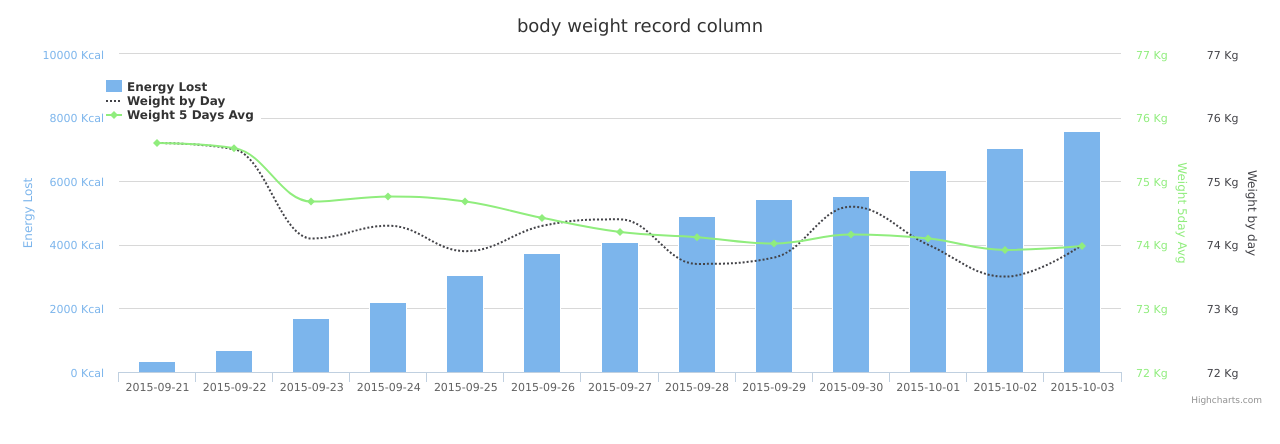
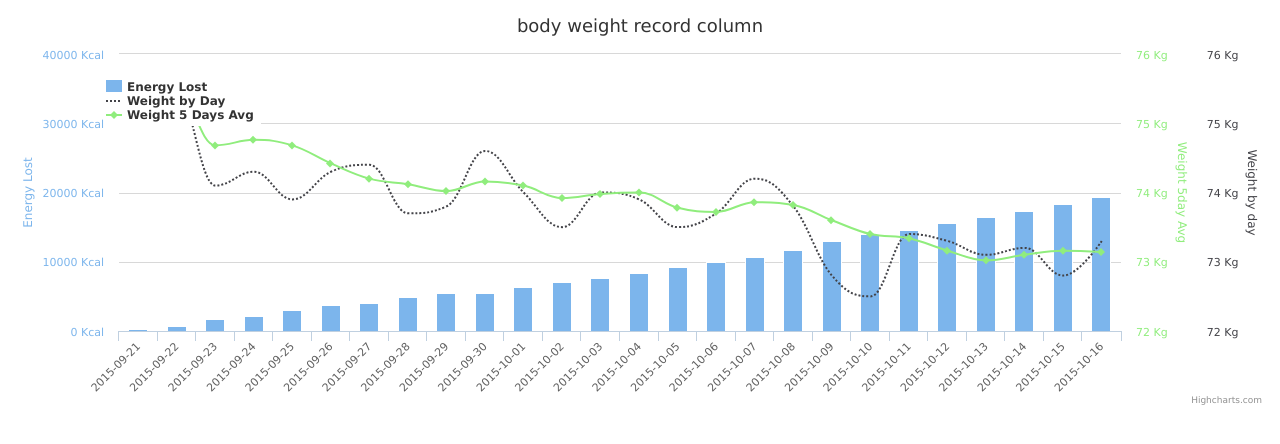
Before and after one commit to dasheryang/fit_progress, a PHP site: page / in a window 1280 px wide. Shown: the top 444 px of the page. Run offline with PHP 8.4, Linux system fonts and the light colour scheme.

Commit message:
update progress

```diff
--- a/index.php
+++ b/index.php
@@ -177,6 +177,21 @@ function parse_init_data(){
     $data_set[] = ['2015-10-02', 73.5, 700];
     $data_set[] = ['2015-10-03', 74.0, 550];
 
+    $data_set[] = ['2015-10-04', 73.9, 800];
+    $data_set[] = ['2015-10-05', 73.5, 850];
+    $data_set[] = ['2015-10-06', 73.7, 700];
+
+    $data_set[] = ['2015-10-07', 74.2, 760];
+    $data_set[] = ['2015-10-08', 73.8, 1000];
+    $data_set[] = ['2015-10-09', 72.8, 1300];
+    $data_set[] = ['2015-10-10', 72.5, 1050];
+    $data_set[] = ['2015-10-11', 73.4, 600];
+    $data_set[] = ['2015-10-12', 73.3, 1000];
+    $data_set[] = ['2015-10-13', 73.1, 800];
+    $data_set[] = ['2015-10-14', 73.2, 950];
+    $data_set[] = ['2015-10-15', 72.8, 1000];
+    $data_set[] = ['2015-10-16', 73.3, 900];
+
     return $data_set;
 }
 
@@ -211,6 +226,7 @@ function main(){
 
             $sum_energy += $record[2];
             $energy_vals[] = $sum_energy;
+	//	$energy_vals[] = $record[2];
 
             $avg_weight_vals[] = get_avg_weight( $weight_vals, $index );
 
```
